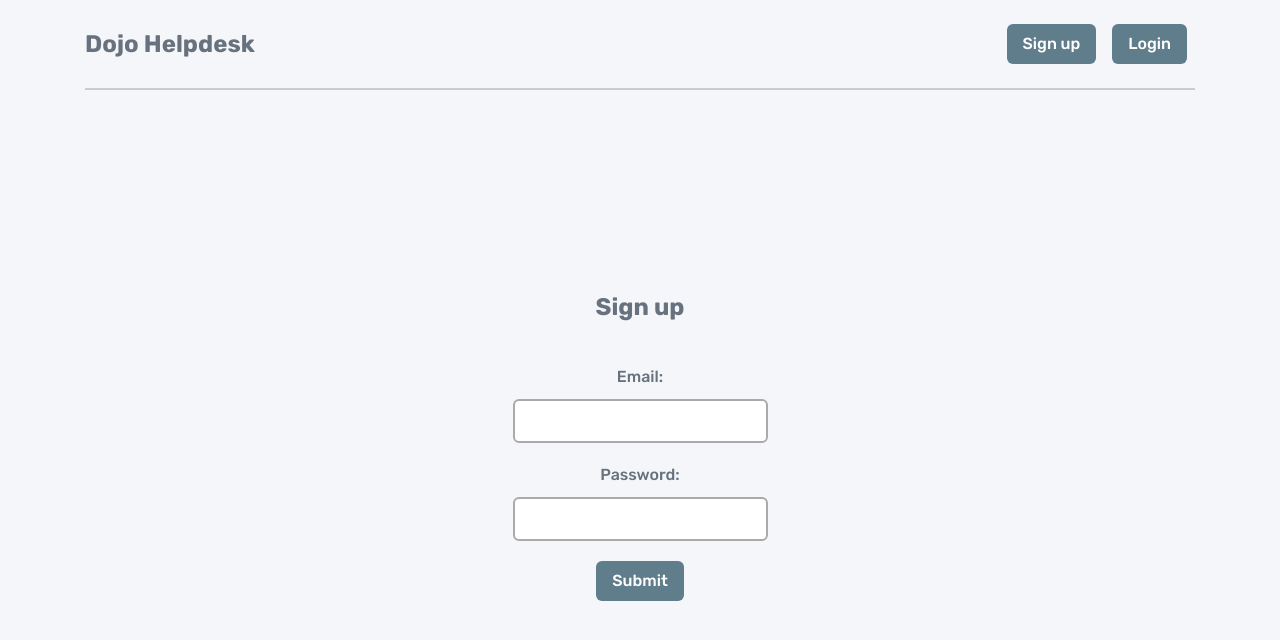
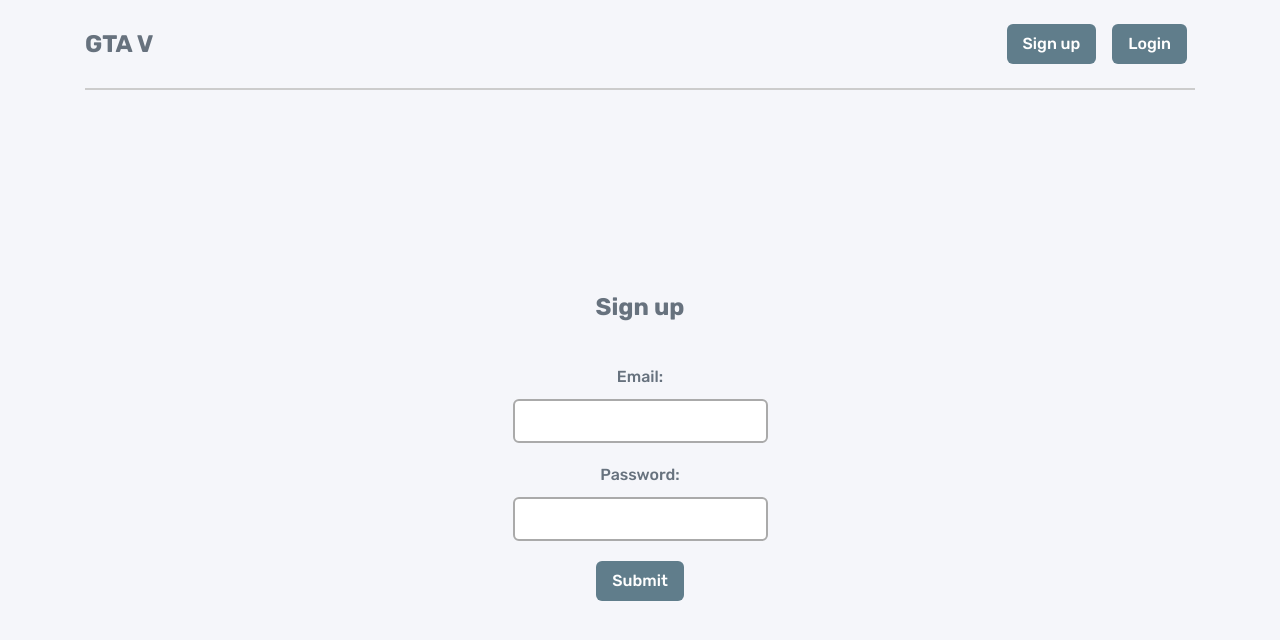
Before and after one commit to YacoubDweik/interactive-comments-section-main-json-server, a Next.js app: page /signup in a window 1280 px wide. Shown: the top 640 px of the page. Built offline with nearby package versions, Linux system fonts and the light colour scheme; no server answers.

Commit message:
Added Auth system

```diff
--- a/src/app/(auth)/layout.jsx
+++ b/src/app/(auth)/layout.jsx
@@ -20,7 +20,7 @@ export default async function AuthLayout({ children }) {
   return (
     <main className="auth-main">
       <nav>
-        <h1>Dojo Helpdesk</h1>
+        <h1>GTA V</h1>
         <Link href="/signup">Sign up</Link>
         <Link href="/login">Login</Link>
       </nav>
```
Also changed, not shown: 1 other file (tests, documents, lock files or other folders).
